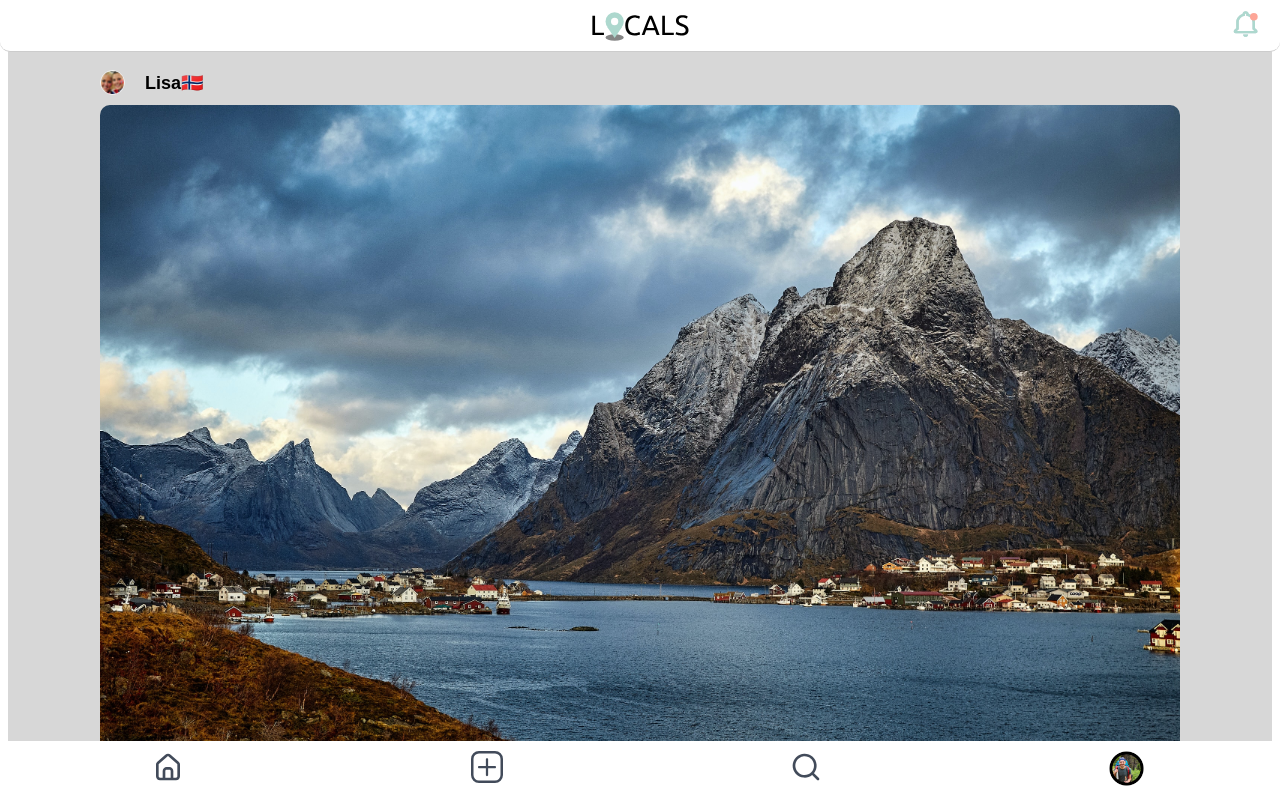
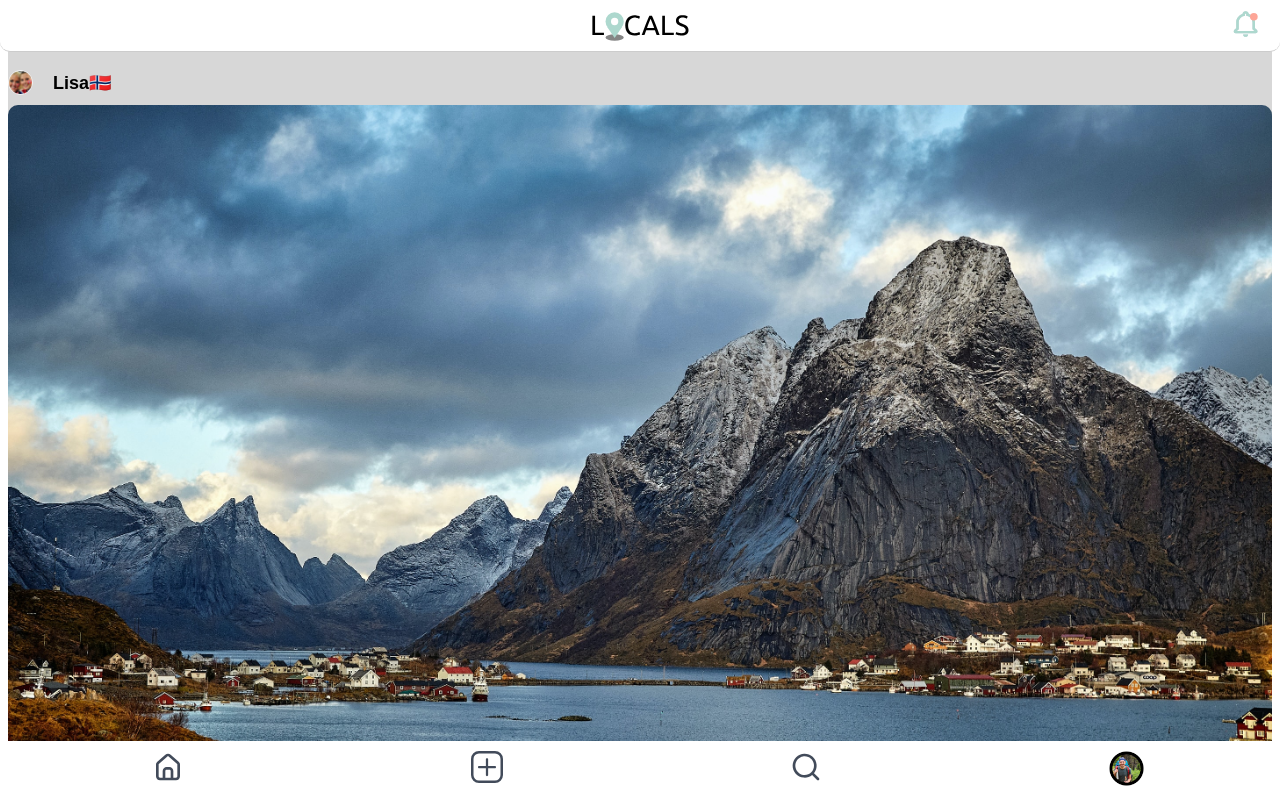
Before and after one commit to theMarlonski/TID_ReactSprints, a React (Create React App) app: page / in a window 1280 px wide. Shown: the top 788 px of the page. Built offline with nearby package versions, Linux system fonts and the light colour scheme.

Commit message:
Routing implemented

```diff
--- a/src/components/HomePost.css
+++ b/src/components/HomePost.css
@@ -1,7 +1,7 @@
-/* Post.css */
+/* empty css for HomePost component */
+
 .post-container {
-  display: flex;
-  justify-content: center;
-  align-items: center;
-  background-color: rgb(215, 215, 215);
+    display: flex;
+    flex-direction: column;
+    align-items: center;
 }
--- a/src/components/HomePostImage.css
+++ b/src/components/HomePostImage.css
@@ -1,9 +1,10 @@
 /* Image.css */
 
 .post-image img {
+    display: flex;
     margin-top: 10px;
-    max-height: 1080px;
-    max-width: 1080px;
+    width: 100%;
+    height: 100%;
     border-radius: 10px;
   }
 
--- a/src/pages/Homepage.css
+++ b/src/pages/Homepage.css
@@ -1,3 +1,7 @@
 .post-section {
     margin-top: 45px;
+    display: flex;
+    flex-direction: column;
+    align-items: center;
+    background-color: rgb(215, 215, 215);
 }
--- a/src/pages/Homepage.js
+++ b/src/pages/Homepage.js
@@ -25,6 +25,7 @@ function HomePage() {
           flag="🇳🇴"
           tags={["Norway", "Travel", "Nature", "Mountains", "Fjords"]}
           />
+
         <HomePost
           profileImage={ProfileImage2}
           name="Oguz🇹🇷"
```
